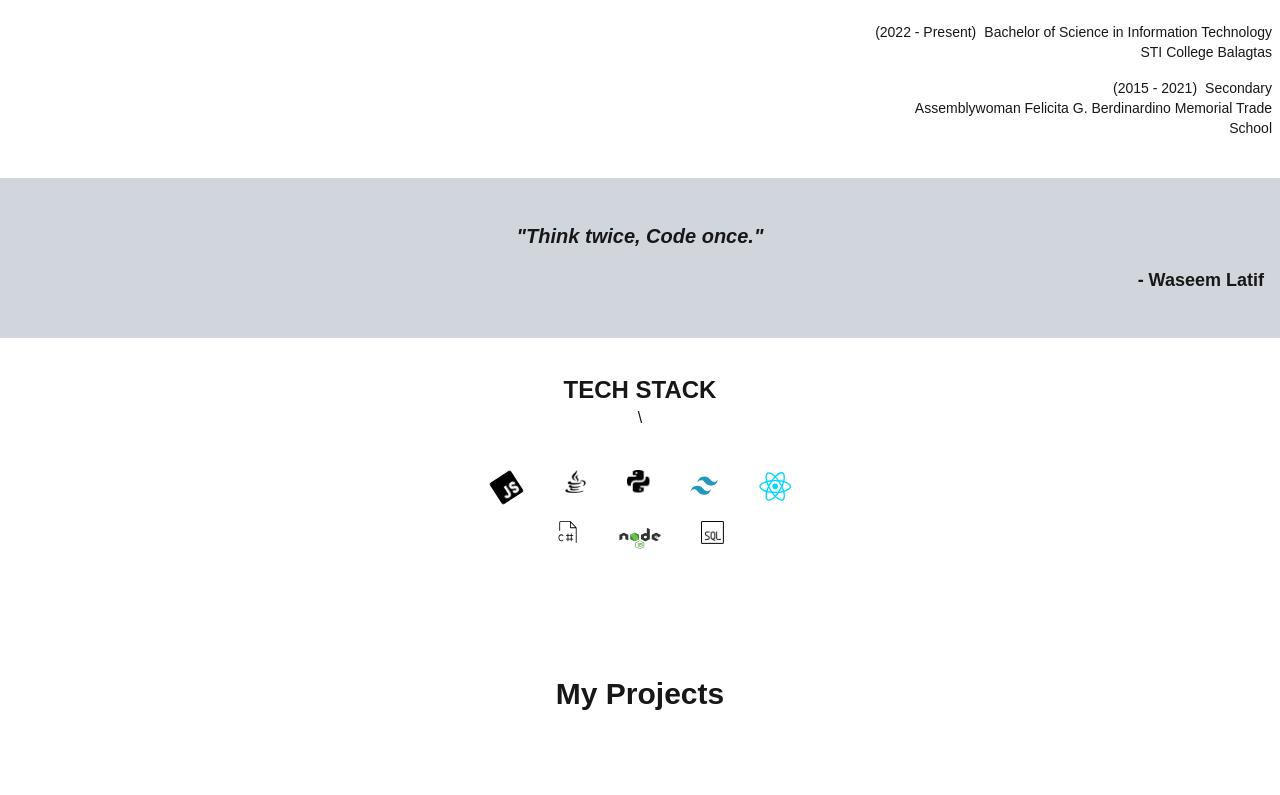
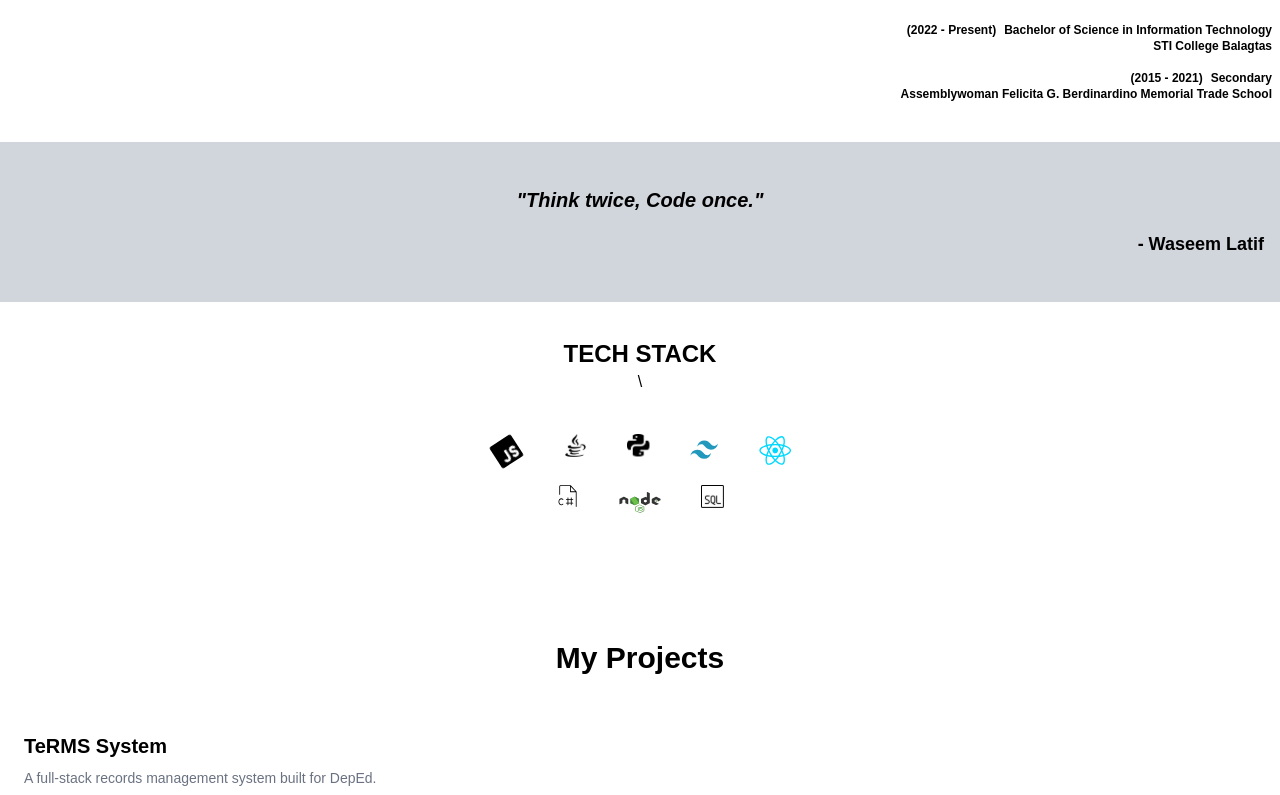
Before and after one commit to Beskiit/my-portfolio, a Next.js app: page / in a window 1280 px wide. Shown: the part 1843-2638 px from the top of the page. Built offline with nearby package versions, Linux system fonts and the light colour scheme.

Commit message:
feat: Added the scrollable projects

```diff
--- a/components/pages/about/education.tsx
+++ b/components/pages/about/education.tsx
@@ -10,29 +10,28 @@ import Java from "@/components/icons/java";
 
 export default function education() {
   return (
-    <section>
+    <section className="text-black">
       <div className="flex justify-center items-center">
         <h1 className="text-2xl font-semibold mt-4">Education</h1>
       </div>
       <div className="flex flex-col mt-4">
-        <div className="flex flex-row justify-end gap-2 px-2">
-          <span className="text-sm">(2022 - Present)</span>
-          <span className="text-sm">
+        <div className="flex flex-row justify-end gap-2 px-2 font-semibold">
+          <span className="text-xs">(2022 - Present)</span>
+          <span className="text-xs">
             Bachelor of Science in Information Technology
           </span>
         </div>
-        <div className="flex flex-row justify-end gap-2 px-2">
-          <span className="text-sm">STI College Balagtas</span>
+        <div className="flex flex-row justify-end gap-2 px-2 font-semibold">
+          <span className="text-xs">STI College Balagtas</span>
         </div>
-        <div className="flex flex-row justify-end gap-2 px-2 mt-4">
-          <span className="text-sm">(2015 - 2021)</span>
-          <span className="text-sm">Secondary</span>
+        <div className="flex flex-row justify-end gap-2 px-2 mt-4 font-semibold">
+          <span className="text-xs">(2015 - 2021)</span>
+          <span className="text-xs">Secondary</span>
         </div>
-        <div className="flex flex-col justify-end px-2">
-          <span className="text-sm text-end">
-            Assemblywoman Felicita G. Berdinardino Memorial Trade
+        <div className="flex flex-col justify-end px-2 font-semibold">
+          <span className="text-xs text-end">
+            Assemblywoman Felicita G. Berdinardino Memorial Trade School
           </span>
-          <span className="text-sm text-end">School</span>
         </div>
       </div>
       <div className="flex flex-col justify-center bg-gray-300 mt-10 w-full h-40 p-4 gap-4">
--- a/components/pages/home/hero.tsx
+++ b/components/pages/home/hero.tsx
@@ -36,7 +36,7 @@ export default function Hero() {
         <div className="flex flex-row gap-1 items-center">
           <Location />
           <span className="text-[0.725rem] font-semibold text-black">
-            Based in Bulacan
+            Based in Bulacan, Philippines
           </span>
         </div>
         <div className="flex flex-row gap-1 items-center text-black">
--- a/components/pages/project/project.tsx
+++ b/components/pages/project/project.tsx
@@ -53,46 +53,22 @@ export default function Projects() {
   );
 
   return (
-    <section id="projects">
+    <section id="projects" className="text-black">
       <div className="flex items-center justify-center py-10">
         <h2 className="text-3xl font-semibold">My Projects</h2>
       </div>
 
-      <div className="relative">
-        {allSlides.map((slide, i) => (
+      {projects.map((project, pi) => (
+        <div key={pi} className="relative">
+          {/* Description - sits right after first image visually */}
           <div
-            key={i}
-            className="sticky top-0 h-screen flex flex-col items-center justify-center px-6 gap-4"
-            style={{ zIndex: i + 1 }}
+            className="sticky top-[60vh] bg-white px-6 py-4 flex flex-col gap-2"
+            style={{ zIndex: project.images.length + 10 }}
           >
-            <div
-              className="w-full bg-white rounded-2xl p-4 shadow-md mt-10"
-              style={{ marginTop: `${i * 20}px` }}
-            >
-              {slide.isFirst && (
-                <h3 className="text-2xl font-semibold mb-2">{slide.title}</h3>
-              )}
-
-              <p className="text-xs text-gray-400 mb-2">
-                {slide.label} · {slide.current} / {slide.total}
-              </p>
-
-              <div className="w-full h-[200px] md:h-[320px] relative">
-                <Image
-                  src={slide.src}
-                  alt={slide.label}
-                  fill
-                  className="rounded-xl object-cover"
-                />
-              </div>
-
-              {slide.isFirst && (
-                <>
-                  <p className="text-gray-500 text-sm mt-2 text-center">
-                    {slide.desc}
-                  </p>
-                  <div className="flex gap-2 flex-wrap justify-center mt-2">
-                    {slide.tags.map((tag, j) => (
+            <h3 className="text-xl font-semibold">{project.title}</h3>
+            <p className="text-gray-500 text-sm">{project.desc}</p>
+            <div className="flex gap-2 flex-wrap">
+              {project.tags.map((tag, j) => (
                 <span
                   key={j}
                   className="text-sm px-3 py-1 bg-gray-200 rounded-full"
@@ -101,12 +77,35 @@ export default function Projects() {
                 </span>
               ))}
             </div>
-                </>
-              )}
+          </div>
+
+          {/* All images stack on top of description */}
+          {project.images.map((img, ii) => (
+            <div
+              key={ii}
+              className="sticky top-0 h-[60vh] flex items-center justify-center px-6"
+              style={{ zIndex: ii + 1 }}
+            >
+              <div
+                className="w-full bg-white rounded-2xl overflow-hidden"
+                style={{ marginTop: `${ii * 16}px` }}
+              >
+                <div className="w-full h-[200px] md:h-[280px] relative">
+                  <Image
+                    src={img.src}
+                    alt={img.label}
+                    fill
+                    className="object-cover"
+                  />
+                </div>
+                <p className="text-xs text-gray-400 text-center py-1">
+                  {img.label} · {ii + 1} / {project.images.length}
+                </p>
               </div>
             </div>
           ))}
         </div>
+      ))}
     </section>
   );
 }
--- a/components/ui/Navbar.tsx
+++ b/components/ui/Navbar.tsx
@@ -10,7 +10,7 @@ export default function Navbar() {
     >
       <div className="flex flex-row justify-between px-4 py-2">
         <p></p>
-        <span className="font-bold text-lg text-black">Airone Gamil</span>
+        <span className="font-bold text-lg text-black">AIRONE GAMIL</span>
         <button
           type="button"
           className="text-black md:hidden "
```
Lines whose indentation alone changed are shown as unchanged.
